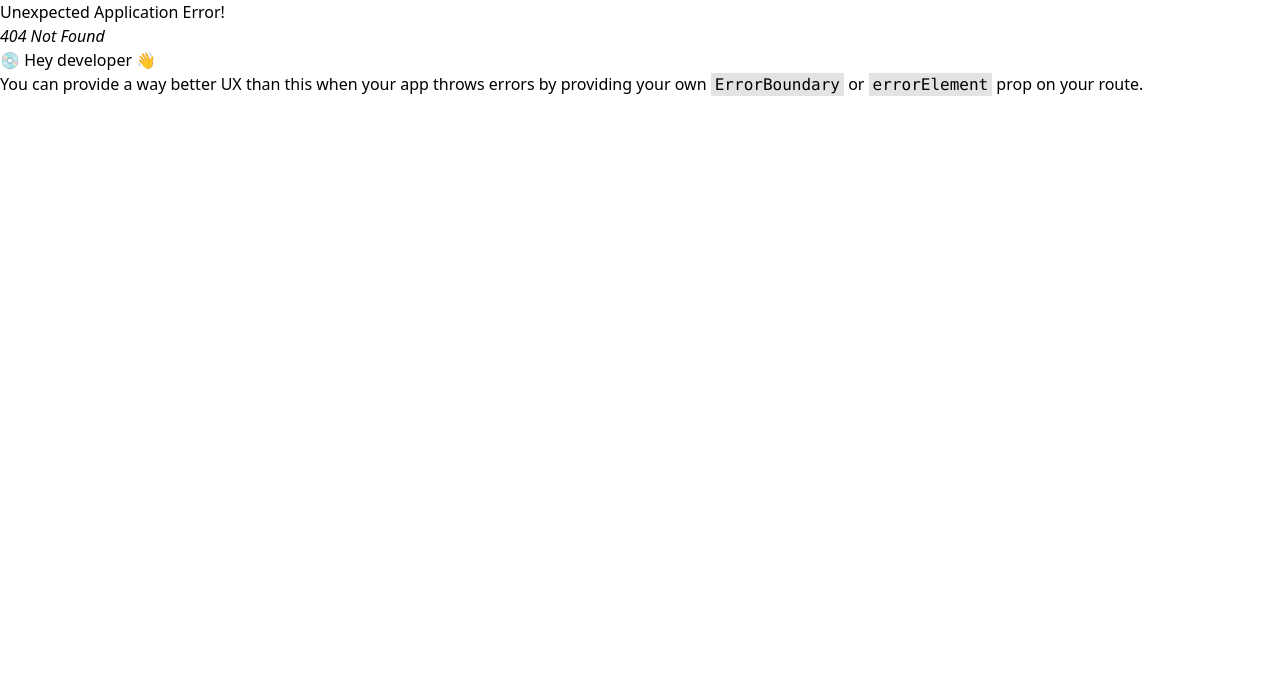
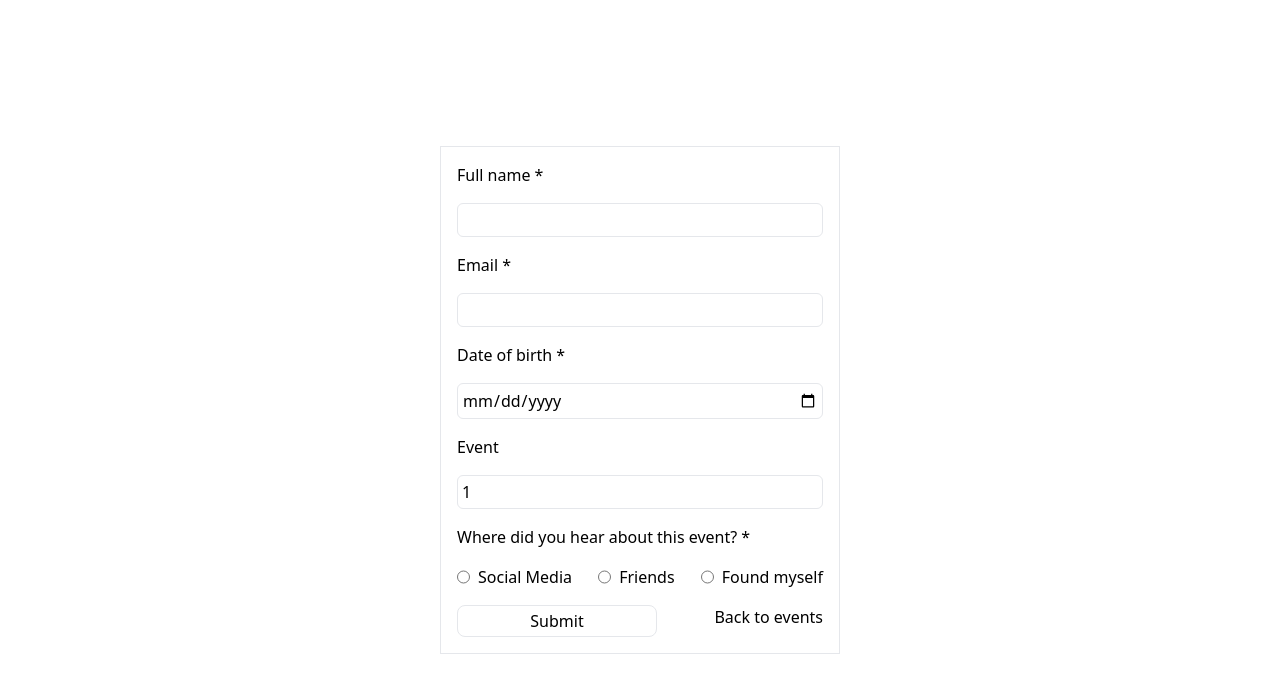
Before and after one commit to Ostashevskyi/Events, a React (Create React App) app in the folder client/: page /register/1 in a window 1280 px wide. Before the commit this address had no page. Shown: the top 676 px of the page. Built offline with nearby package versions, Linux system fonts and the light colour scheme.

Commit message:
created register page

```diff
--- a/client/package.json
+++ b/client/package.json
@@ -6,10 +6,14 @@
     "@testing-library/jest-dom": "^5.17.0",
     "@testing-library/react": "^13.4.0",
     "@testing-library/user-event": "^13.5.0",
+    "install": "^0.13.0",
+    "npm": "^10.8.0",
     "react": "^18.3.1",
     "react-dom": "^18.3.1",
+    "react-hook-form": "^7.51.4",
     "react-router-dom": "^6.23.1",
     "react-scripts": "5.0.1",
+    "sonner": "^1.4.41",
     "web-vitals": "^2.1.4"
   },
   "scripts": {
--- a/client/src/api/getAllEvents.js
+++ b/client/src/api/getAllEvents.js
@@ -1,7 +1,9 @@
 const getAllEvents = async (page) => {
   const data = await fetch(`http://localhost:4000/api/events/${page}`, {
     method: "GET",
-    "Content-Type": "application/json",
+    headers: {
+      "Content-Type": "application/json",
+    },
   });
 
   return await data.json();
--- a/client/src/components/cards/EventCard.jsx
+++ b/client/src/components/cards/EventCard.jsx
@@ -10,7 +10,7 @@ const EventCard = ({ cardInfo }) => {
       <p className="text-sm text-[#555]">Date: {eventDate}</p>
       <p className="text-sm text-[#555]">Organizer: {organizer}</p>
       <div className="flex justify-between">
-        <NavLink to={"/"}>Register</NavLink>
+        <NavLink to={`/register/${title}`}>Register</NavLink>
         <NavLink to={"/"}>View</NavLink>
       </div>
     </section>
--- /dev/null
+++ b/client/src/pages/Register.jsx
@@ -0,0 +1,156 @@
+import React from "react";
+import { useForm } from "react-hook-form";
+import { NavLink, useParams } from "react-router-dom";
+import generateErrorMessage from "../utils/generateErrorMessage";
+import { Toaster, toast } from "sonner";
+
+const Register = () => {
+  const { event } = useParams();
+
+  const {
+    register,
+    handleSubmit,
+    formState: { errors, isSubmitting },
+    reset,
+  } = useForm();
+
+  const onSubmit = async (data) => {
+    const { fullName, email, dateOfBirth, event, heardFrom } = data;
+    try {
+      const res = await fetch("http://localhost:4000/api/participants", {
+        method: "POST",
+        body: JSON.stringify({
+          fullName,
+          email,
+          dateOfBirth,
+          heardFrom,
+          event,
+        }),
+        headers: {
+          "Content-Type": "application/json",
+        },
+      });
+
+      if (res.ok) {
+        toast.message("You have successfully registered for the event", {
+          description: `${event}`,
+        });
+        reset();
+      }
+    } catch (error) {
+      throw error;
+    }
+  };
+
+  return (
+    <div className="h-screen flex justify-center items-center">
+      <Toaster position="top-right" />
+      <form
+        onSubmit={handleSubmit(onSubmit)}
+        className="flex flex-col w-[400px] border p-4 gap-4"
+      >
+        <label htmlFor="fullName">Full name *</label>
+        <input
+          type="text"
+          id="fullName"
+          className="border rounded-md p-1 focus:outline-none"
+          {...register("fullName", {
+            required: true,
+          })}
+        />
+        {errors.fullName && (
+          <p className="text-red-500">
+            {generateErrorMessage(errors.fullName.type)}
+          </p>
+        )}
+
+        <label htmlFor="email">Email *</label>
+        <input
+          type="email"
+          id="email"
+          className="border rounded-md p-1 focus:outline-none"
+          {...register("email", { required: true })}
+        />
+        {errors.email && (
+          <p className="text-red-500">
+            {generateErrorMessage(errors.email.type)}
+          </p>
+        )}
+
+        <label htmlFor="date">Date of birth *</label>
+        <input
+          type="date"
+          id="date"
+          className="border rounded-md p-1 focus:outline-none cursor-pointer"
+          {...register("dateOfBirth", { required: true })}
+        />
+        {errors.dateOfBirth && (
+          <p className="text-red-500">
+            {generateErrorMessage(errors.dateOfBirth.type)}
+          </p>
+        )}
+
+        <label htmlFor="Event">Event</label>
+        <input
+          type="text"
+          value={event}
+          className="border rounded-md p-1"
+          {...register("event")}
+          readOnly
+        />
+
+        <p>Where did you hear about this event? *</p>
+        <div className="flex justify-between">
+          <div className="flex gap-2">
+            <input
+              type="radio"
+              id="socialMedia"
+              className="cursor-pointer"
+              value={"Social Media"}
+              {...register("heardFrom", { required: true })}
+            />
+            <label htmlFor="socialMedia">Social Media</label>
+          </div>
+
+          <div className="flex gap-2">
+            <input
+              type="radio"
+              id="friends"
+              className="cursor-pointer"
+              value={"Friends"}
+              {...register("heardFrom", { required: true })}
+            />
+            <label htmlFor="friends">Friends</label>
+          </div>
+
+          <div className="flex gap-2">
+            <input
+              type="radio"
+              id="foundMyself"
+              value={"Found myself"}
+              className="cursor-pointer"
+              {...register("heardFrom", { required: true })}
+            />
+            <label htmlFor="foundMyself">Found myself</label>
+          </div>
+        </div>
+        {errors.heardFrom && (
+          <p className="text-red-500">
+            {generateErrorMessage(errors.heardFrom.type)}
+          </p>
+        )}
+
+        <div className="flex justify-between">
+          <input
+            type="submit"
+            value={isSubmitting ? "Submitting..." : "Submit"}
+            className="border rounded-lg max-w-[200px] h-8 cursor-pointer flex-1"
+          />
+          <NavLink to={"/"}>Back to events</NavLink>
+        </div>
+      </form>
+    </div>
+  );
+};
+
+export default Register;
--- /dev/null
+++ b/client/src/utils/generateErrorMessage.js
@@ -0,0 +1,8 @@
+const generateErrorMessage = (type) => {
+  switch (type) {
+    case "required":
+      return "This field is required";
+  }
+};
+
+export default generateErrorMessage;
```
Also changed, not shown: client/src/router/index.js (+9 -4 lines), 1 other file (tests, documents, lock files or other folders).
